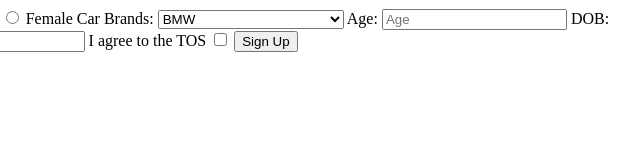
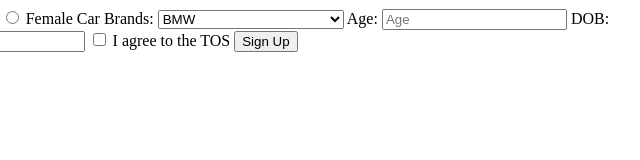
Before and after one commit to acciojob/signup-form-car-negisuraj080, a website: page main.html in a window 1280 px wide. Shown: the full height of the page, 596-1236 px from the left. Drawn offline with Linux system fonts and the light colour scheme.

Commit message:
created a submission

```diff
--- a/main.html
+++ b/main.html
@@ -41,9 +41,8 @@
 		<label for="password">Password</label>
         <input type="Password" id="password" placeholder="Password" required>
 
-        <label>I agree to the TOS</label>
-    <input type="checkbox"heckbox" id="tos" name="tos" required>
-
+        <label for="tos"><input type="checkbox"heckbox" id="tos" name="tos" required>
+    I agree to the TOS</label>
 
 
         <button type="submit">Sign Up</button>
```
